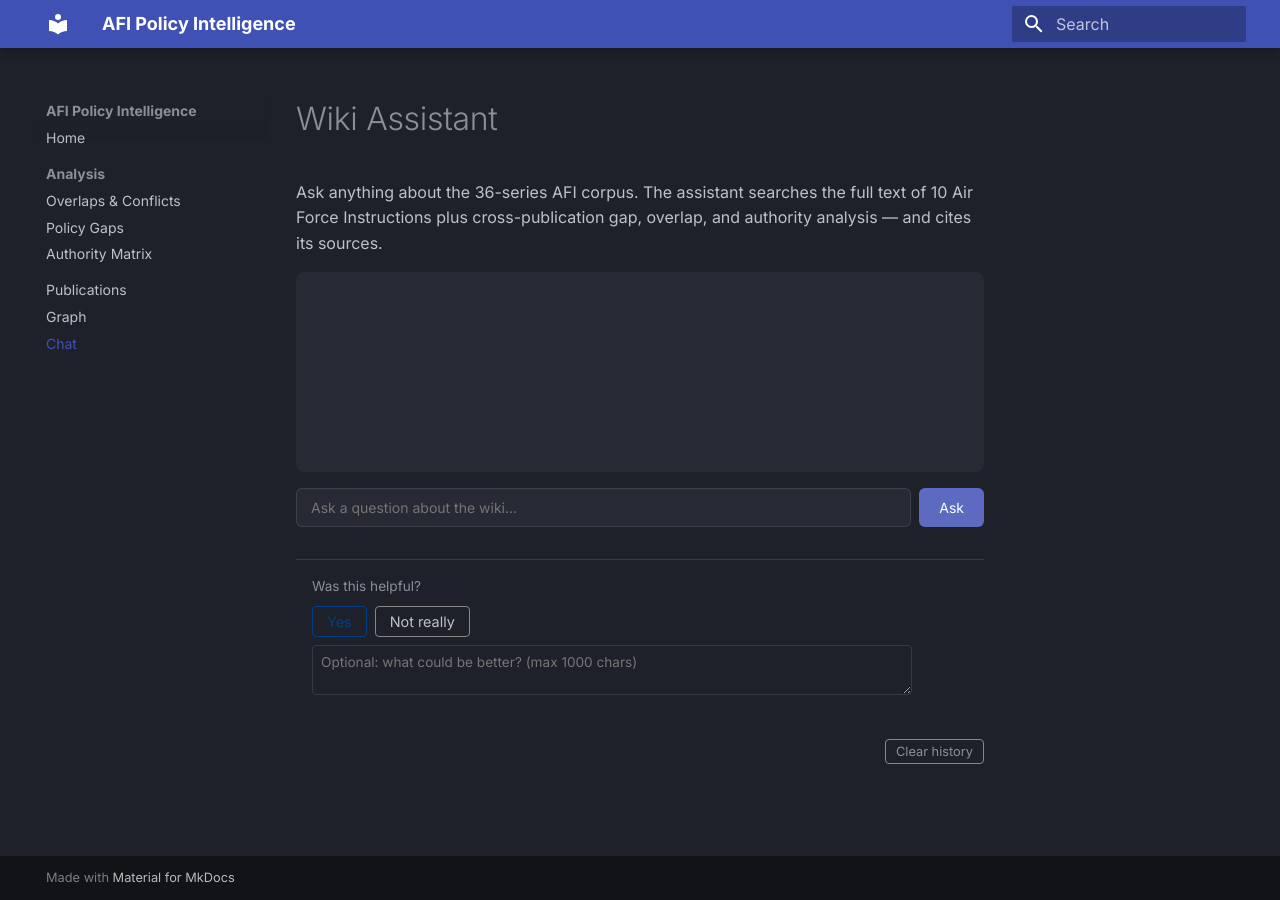
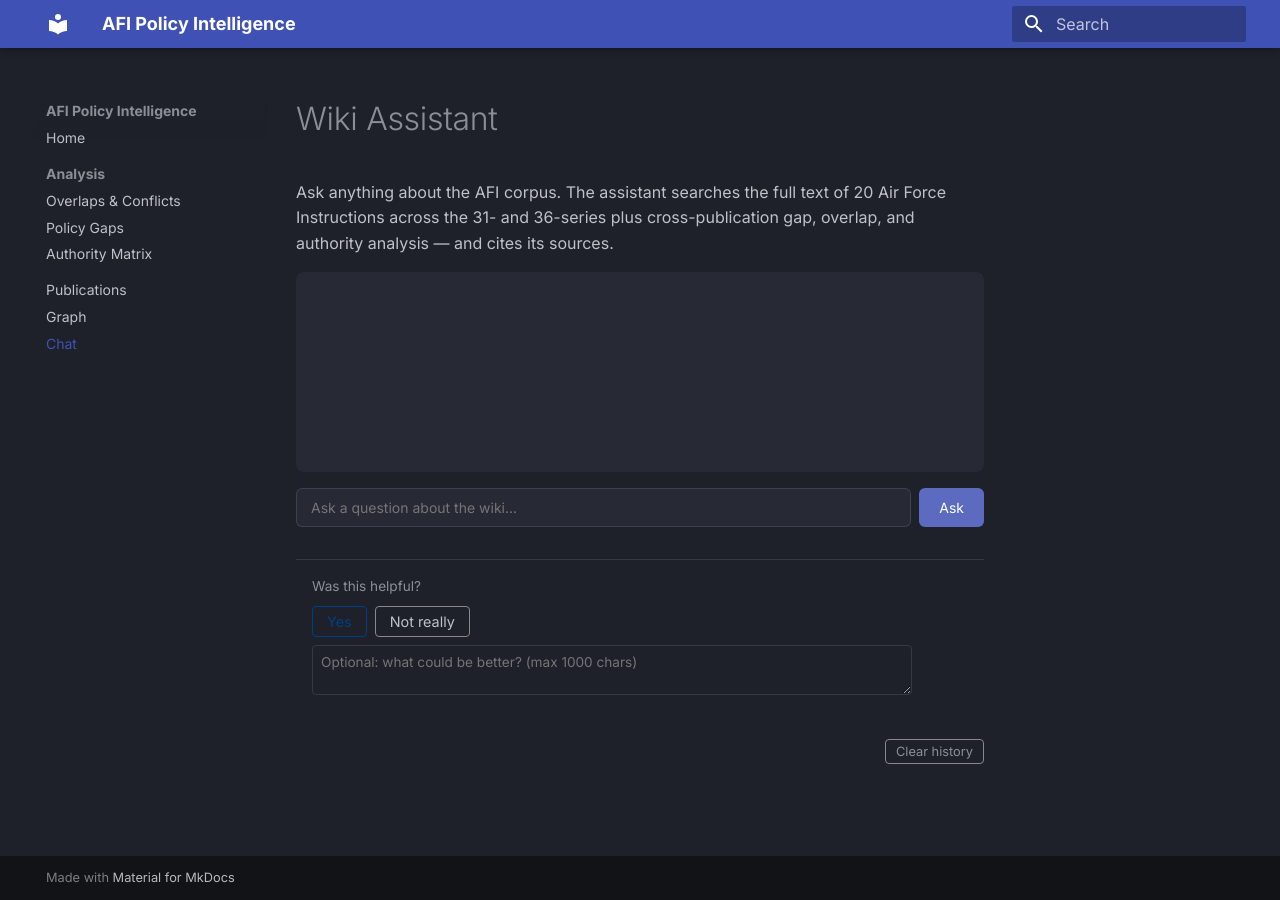
Before and after one commit to lindseybruckbauer/afi-intelligence, an MkDocs documentation site: the page built from wiki/chat.md, in a window 1280 px wide. Built offline with MkDocs 1.6.1 and Material for MkDocs 9.7.7, drawn with Linux system fonts in a browser that asks for light colours.

Commit message:
Update stale copy: correct corpus count, roadmap, known issues, env vars

```diff
--- a/wiki/chat.md
+++ b/wiki/chat.md
@@ -1,6 +1,6 @@
 # Wiki Assistant
 
-Ask anything about the 36-series AFI corpus. The assistant searches the full text of 10 Air Force Instructions plus cross-publication gap, overlap, and authority analysis — and cites its sources.
+Ask anything about the AFI corpus. The assistant searches the full text of 20 Air Force Instructions across the 31- and 36-series plus cross-publication gap, overlap, and authority analysis — and cites its sources.
 
 <div id="chat-container" style="max-width:700px;margin:0 auto">
   <div id="messages" style="min-height:200px;padding:16px;border-radius:8px;background:var(--md-code-bg-color);margin-bottom:16px;font-size:14px;line-height:1.6"></div>
```
